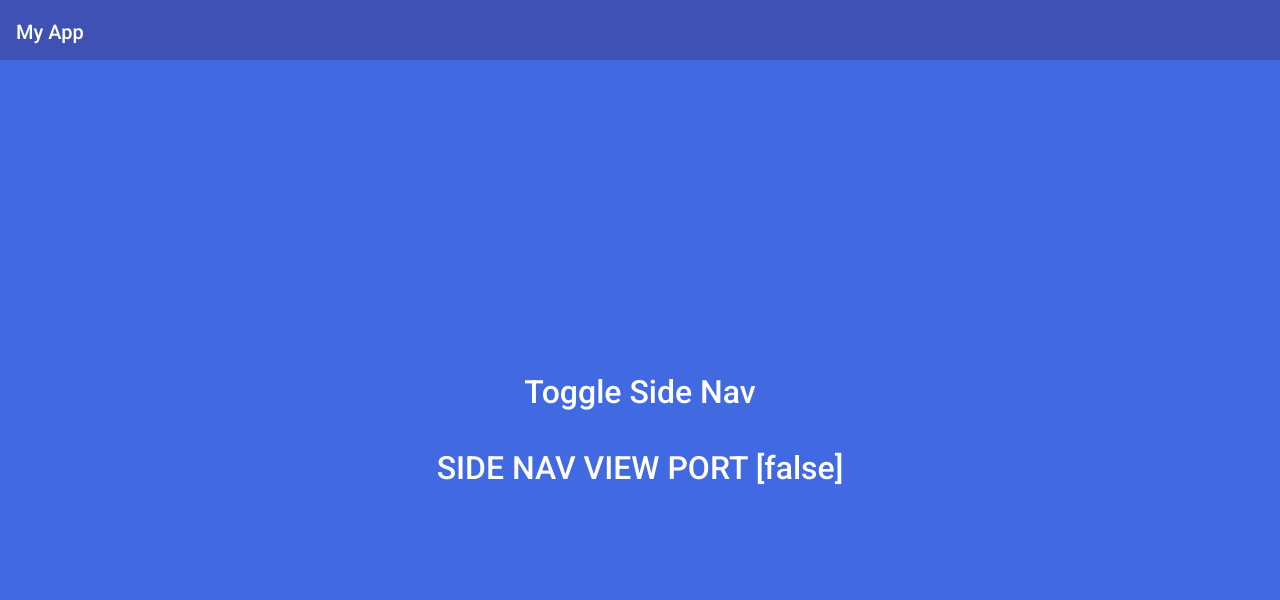
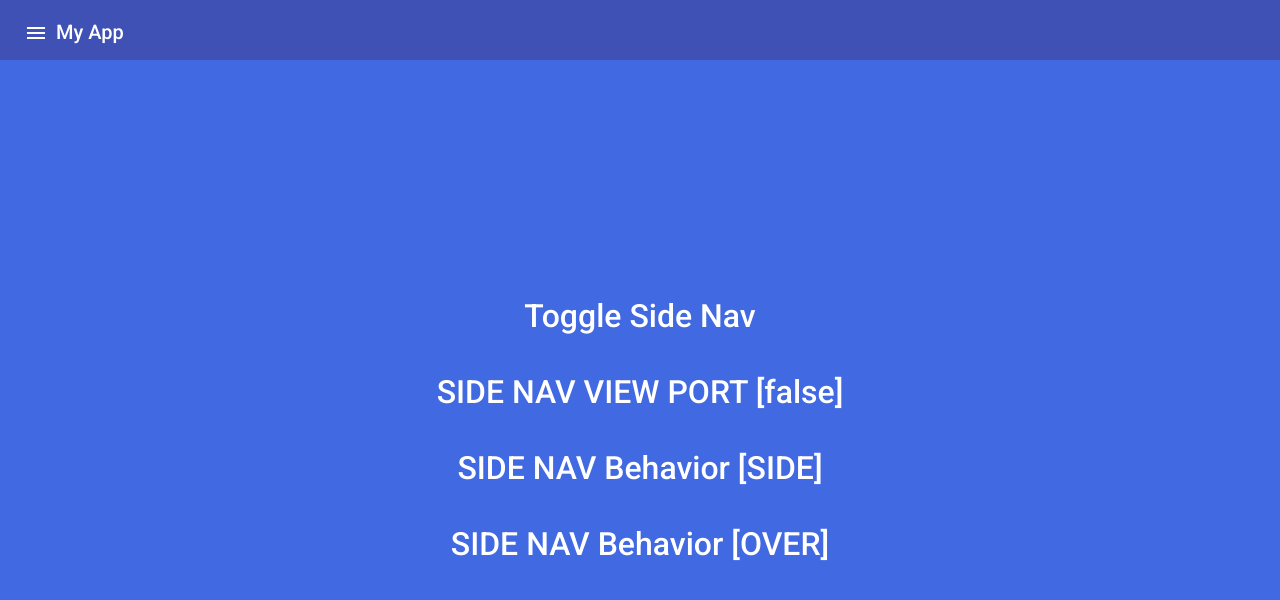
Before and after one commit to junkbin/junk4, an Angular app: page /comp14 in a window 1280 px wide. Shown: the top 600 px of the page. Built offline with nearby package versions, Linux system fonts and the light colour scheme.

Commit message:
comp 14 is reference.

```diff
--- a/src/app/app-routing.module.ts
+++ b/src/app/app-routing.module.ts
@@ -30,7 +30,7 @@ const routes: Routes = [
   {path: 'comp12', component: Comp12Component},
   {path: 'comp13', component: Comp13Component},
   {path: 'comp14', component: Comp14Component},
-  {path: '', component: Comp9Component},
+  {path: '', component: Comp14Component},
 ];
 
 @NgModule({
--- a/src/app/comp14/comp14.component.html
+++ b/src/app/comp14/comp14.component.html
@@ -1,11 +1,16 @@
-<mat-toolbar color="primary" style="position:sticky;top:0;">My App</mat-toolbar>
+<mat-toolbar color="primary" style="position:sticky;top:0;">
+    <button mat-icon-button (click)="snav.toggle()"><mat-icon>menu</mat-icon></button>
+    My App
+</mat-toolbar>
 
 <mat-sidenav-container class="example-container">
-    <mat-sidenav [fixedInViewport]="fxvp" #snav mode="side" class="textify" style="width:200px;padding:4px;text-align:justify;font-size: xx-large;">
+    <mat-sidenav [fixedInViewport]="fxvp" #snav [mode]="mode" class="textify" style="width:200px;padding:4px;text-align:justify;font-size: xx-large;">
       Lorem ipsum dolor sit, amet consectetur adipisicing elit. Tenetur, in.
     </mat-sidenav>
     <mat-sidenav-content fxLayout="column" fxLayoutAlign="center center" style="height:100%;background: royalblue;" class="textify">
         <button mat-button  (click)="snav.toggle();" style="font-size: xx-large;padding: 20px;"> Toggle Side Nav</button>
         <button mat-button (click)="fxvp = !fxvp" style="font-size: xx-large;padding: 20px;"> SIDE NAV VIEW PORT [{{fxvp || false}}]</button>
+        <button mat-button (click)="mode = 'side'" style="font-size: xx-large;padding: 20px;"> SIDE NAV Behavior [SIDE]</button>
+        <button mat-button (click)="mode = 'over'" style="font-size: xx-large;padding: 20px;"> SIDE NAV Behavior [OVER]</button>
     </mat-sidenav-content>
 </mat-sidenav-container>
```
